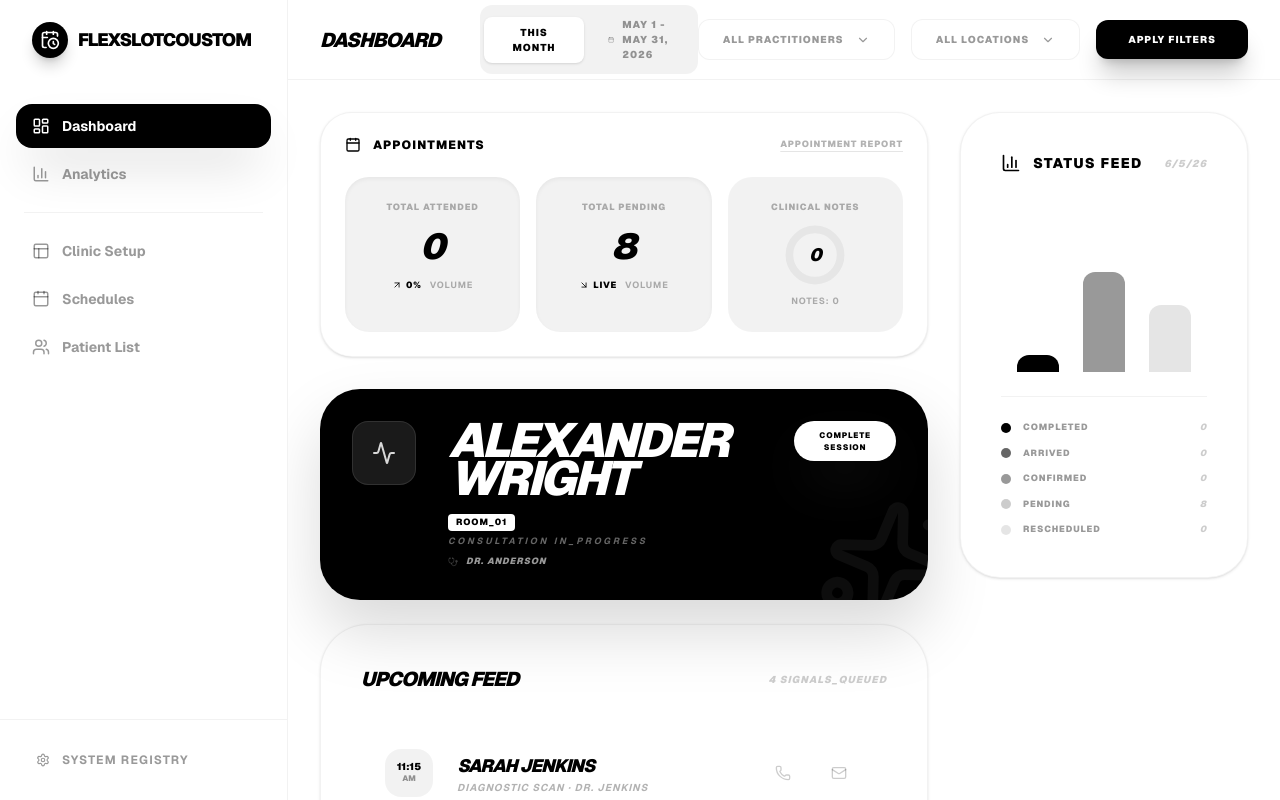
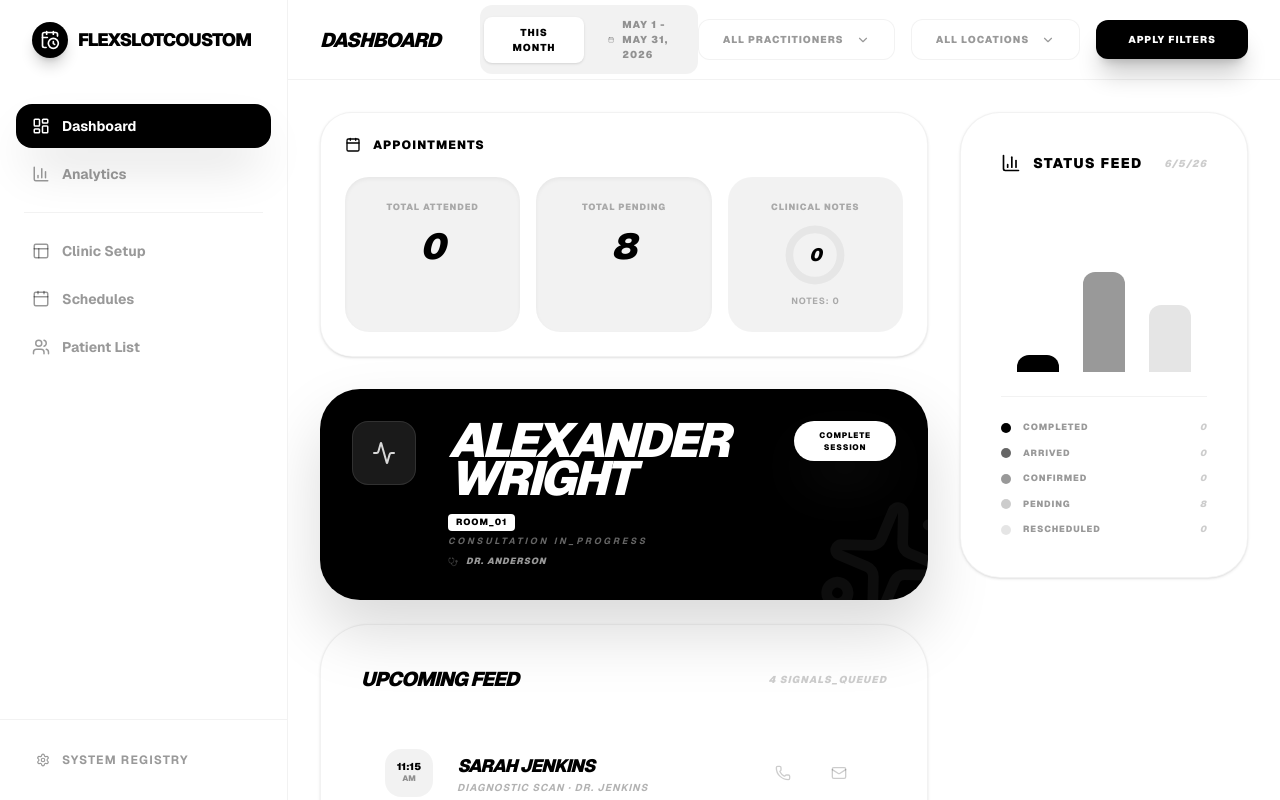
Before and after one commit to FlexSlotCustom0/FlexSlotCustom, a Next.js app in the folder frontend/: page /dashboard/owner in a window 1280 px wide. Shown: the top 800 px of the page. Built offline with nearby package versions, Linux system fonts and the light colour scheme.

Commit message:
Update page.tsx

```diff
--- a/frontend/src/app/dashboard/owner/page.tsx
+++ b/frontend/src/app/dashboard/owner/page.tsx
@@ -231,12 +231,11 @@ function MonochromeCommandCenter({ bookings, doneCount, notesCount, onComplete }
               <Calendar className="w-4 h-4" />
               <h3 className="text-xs font-black uppercase tracking-widest">Appointments</h3>
             </div>
-            <button className="text-[9px] font-black uppercase tracking-widest text-black/30 hover:text-black transition-colors underline underline-offset-4 decoration-black/10">Appointment Report</button>
           </div>
 
           <div className="grid grid-cols-3 gap-4">
-            <MetricBox label="Total Attended" value={doneCount.toString()} trend={`${Math.round((doneCount / (doneCount + bookings.length || 1)) * 100)}%`} up={true} />
-            <MetricBox label="Total Pending" value={bookings.length.toString()} trend="Live" up={false} />
+            <MetricBox label="Total Attended" value={doneCount.toString()} />
+            <MetricBox label="Total Pending" value={bookings.length.toString()} />
             <div className="bg-black/5 rounded-[1.5rem] p-6 flex flex-col items-center justify-center text-center">
               <h4 className="text-[9px] font-black uppercase tracking-widest text-black/30 mb-2">Clinical Notes</h4>
               <div className="relative w-16 h-16 mb-2">
@@ -407,15 +406,11 @@ function StatusLegend({ label, color, value }: { label: string, color: string, v
   );
 }
 
-function MetricBox({ label, value, trend, up }: { label: string, value: string, trend: string, up: boolean }) {
+function MetricBox({ label, value }: { label: string, value: string }) {
   return (
     <div className="bg-black/5 rounded-[1.5rem] p-6 text-center space-y-3 shadow-inner group hover:bg-black hover:text-white transition-all cursor-default">
       <h4 className="text-[9px] font-black uppercase tracking-widest text-black/30 group-hover:text-white/30">{label}</h4>
       <div className="text-4xl font-black italic">{value}</div>
-      <div className="flex items-center justify-center gap-1 text-[9px] font-black uppercase tracking-widest">
-        {up ? <ArrowUpRight size={10} /> : <ArrowDownRight size={10} />}
-        {trend} <span className="text-black/30 group-hover:text-white/30 font-bold ml-1">Volume</span>
-      </div>
     </div>
   );
 }
```
